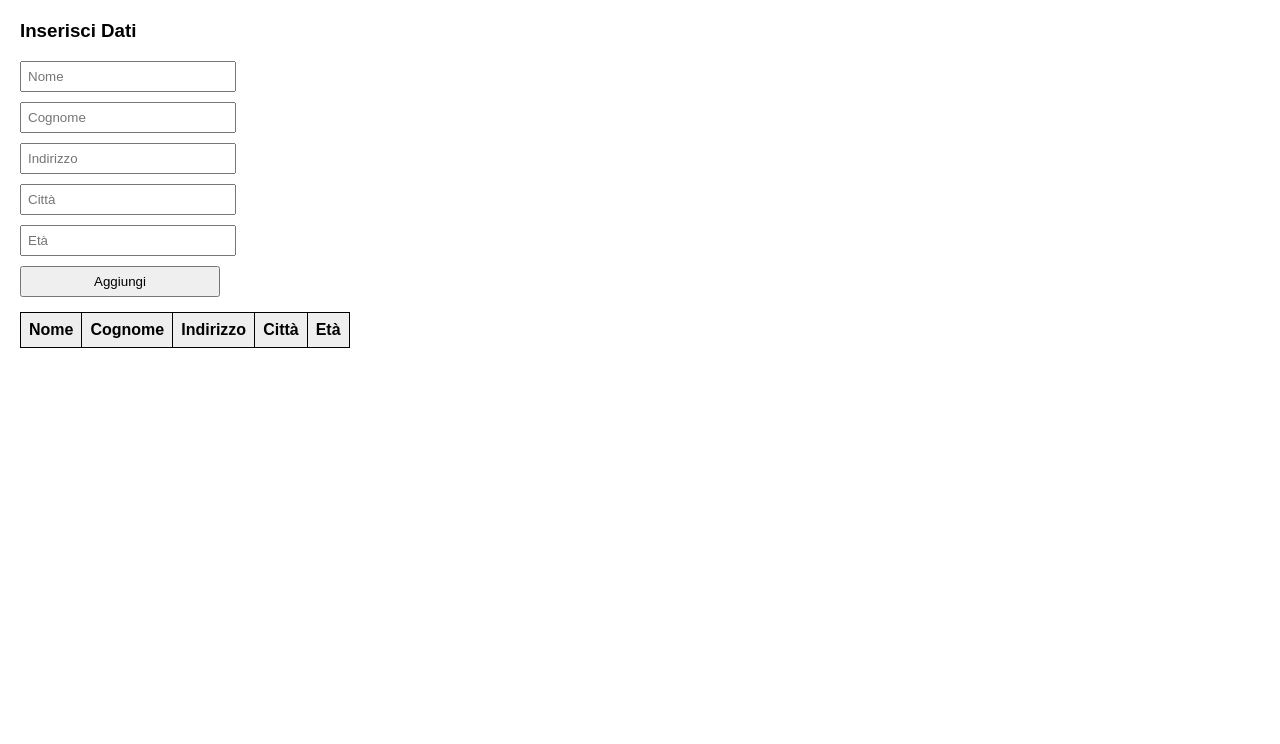
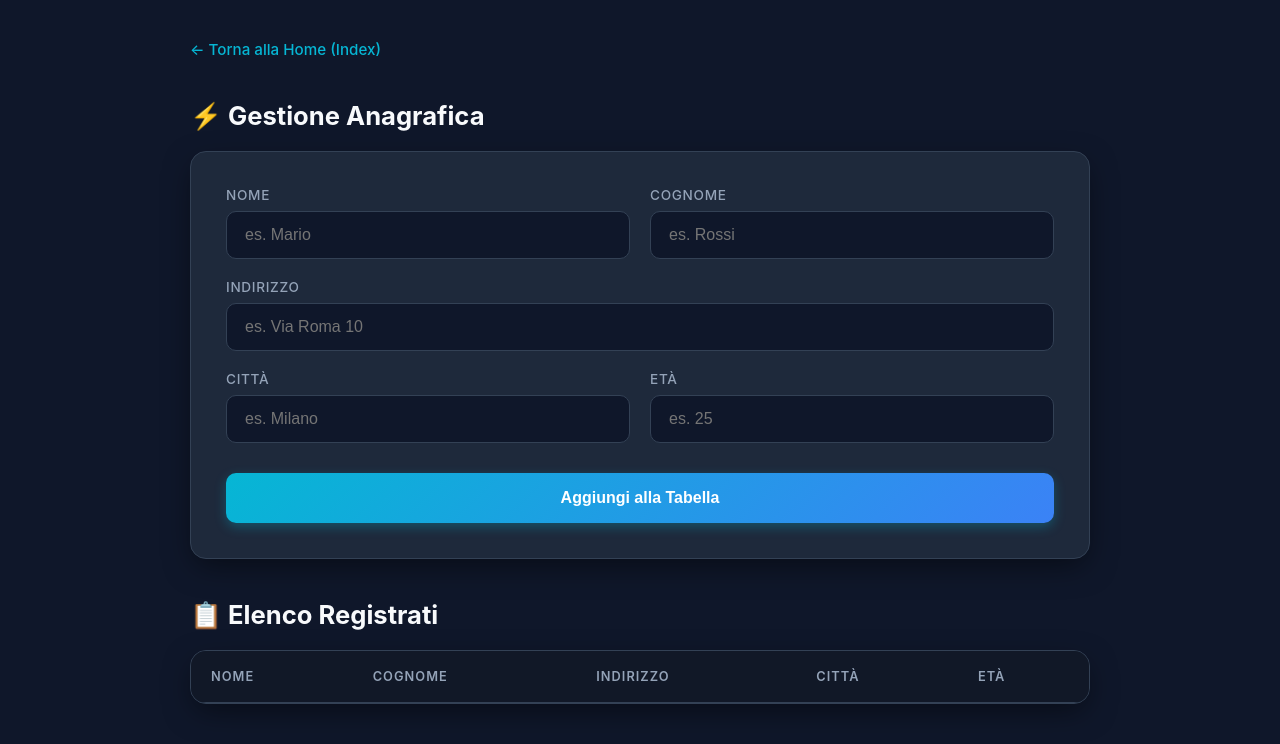
Before and after one commit to simonevorraro-rgb/tps, a plain HTML site: page anagraficas.html in a window 1280 px wide. Drawn offline with Linux system fonts and the light colour scheme.

Commit message:
Update anagraficas.html
Updated the HTML structure and styles for a dark-themed dashboard. Enhanced form inputs and added a new table for displaying registered data.

```diff
--- a/anagraficas.html
+++ b/anagraficas.html
@@ -1,27 +1,210 @@
-<!DOCTYPE html>
 <html lang="it">
 <head>
     <meta charset="UTF-8">
-    <title>Tabella Semplice</title>
+    <meta name="viewport" content="width=device-width, initial-scale=1.0">
+    <title>Tabella Anagrafica 2.0 - Dark Dashboard</title>
     <style>
-        body { font-family: Arial, sans-serif; margin: 20px; }
-        input, button { display: block; margin-bottom: 10px; padding: 6px; width: 200px; }
-        table, th, td { border: 1px solid black; border-collapse: collapse; padding: 8px; margin-top: 15px; }
-        th { background-color: #eee; }
+        :root {
+            --bg-body: #0f172a;
+            --bg-card: #1e293b;
+            --primary: #06b6d4;
+            --primary-hover: #0891b2;
+            --text-main: #f8fafc;
+            --text-muted: #94a3b8;
+            --border: #334155;
+            --radius: 16px;
+        }
+
+        body {
+            font-family: 'Inter', system-ui, -apple-system, sans-serif;
+            background-color: var(--bg-body);
+            color: var(--text-main);
+            margin: 0;
+            padding: 40px 20px;
+            display: flex;
+            flex-direction: column;
+            align-items: center;
+            min-height: 100vh;
+        }
+
+        .container {
+            width: 100%;
+            max-width: 900px;
+        }
+
+        h2 {
+            font-size: 1.6rem;
+            margin-bottom: 20px;
+            color: var(--text-main);
+            display: flex;
+            align-items: center;
+            gap: 10px;
+        }
+
+        /* Form Container in stile Dark Glass */
+        .form-container {
+            background: var(--bg-card);
+            padding: 35px;
+            border-radius: var(--radius);
+            box-shadow: 0 10px 30px -5px rgba(0, 0, 0, 0.5);
+            border: 1px solid var(--border);
+            display: grid;
+            grid-template-columns: 1fr 1fr;
+            gap: 20px;
+            margin-bottom: 40px;
+        }
+
+        .form-group {
+            display: flex;
+            flex-direction: column;
+        }
+
+        .form-group.full-width {
+            grid-column: span 2;
+        }
+
+        label {
+            margin-bottom: 8px;
+            font-weight: 500;
+            font-size: 0.85rem;
+            color: var(--text-muted);
+            text-transform: uppercase;
+            letter-spacing: 0.05em;
+        }
+
+        input {
+            padding: 14px 18px;
+            border: 1px solid var(--border);
+            border-radius: 10px;
+            font-size: 1rem;
+            outline: none;
+            transition: all 0.3s ease;
+            background-color: #0f172a;
+            color: var(--text-main);
+        }
+
+        input:focus {
+            border-color: var(--primary);
+            box-shadow: 0 0 0 4px rgba(6, 182, 212, 0.15);
+            background-color: #111827;
+        }
+
+        button {
+            grid-column: span 2;
+            background: linear-gradient(135deg, #06b6d4 0%, #3b82f6 100%);
+            color: white;
+            padding: 16px;
+            border: none;
+            border-radius: 10px;
+            cursor: pointer;
+            font-size: 1rem;
+            font-weight: 600;
+            transition: opacity 0.2s ease, transform 0.1s ease;
+            margin-top: 10px;
+            box-shadow: 0 4px 12px rgba(6, 182, 212, 0.3);
+        }
+
+        button:hover {
+            opacity: 0.9;
+        }
+
+        button:active {
+            transform: scale(0.98);
+        }
+
+        /* Table Section */
+        .table-container {
+            background: var(--bg-card);
+            border-radius: var(--radius);
+            box-shadow: 0 10px 30px -5px rgba(0, 0, 0, 0.5);
+            border: 1px solid var(--border);
+            overflow: hidden;
+        }
+
+        table {
+            width: 100%;
+            border-collapse: collapse;
+            text-align: left;
+        }
+
+        th {
+            background-color: #111827;
+            color: var(--text-muted);
+            padding: 18px 20px;
+            font-weight: 600;
+            font-size: 0.8rem;
+            border-bottom: 1px solid var(--border);
+            text-transform: uppercase;
+            letter-spacing: 0.08em;
+        }
+
+        td {
+            padding: 16px 20px;
+            border-bottom: 1px solid var(--border);
+            color: var(--text-main);
+            font-size: 0.95rem;
+        }
+
+        tr:last-child td {
+            border-bottom: none;
+        }
+
+        tr:hover td {
+            background-color: rgba(255, 255, 255, 0.02);
+        }
+
+        .back-link {
+            display: inline-block;
+            margin-bottom: 20px;
+            color: var(--primary);
+            text-decoration: none;
+            font-weight: 500;
+            font-size: 0.95rem;
+            transition: opacity 0.2s;
+        }
+
+        .back-link:hover {
+            opacity: 0.8;
+            text-decoration: underline;
+        }
     </style>
 </head>
 <body>
 
-    <h3>Inserisci Dati</h3>
-    <input type="text" id="nome" placeholder="Nome">
-    <input type="text" id="cognome" placeholder="Cognome">
-    <input type="text" id="indirizzo" placeholder="Indirizzo">
-    <input type="text" id="citta" placeholder="Città">
-    <input type="number" id="eta" placeholder="Età">
+    <div class="container">
+        <a href="index.html" class="back-link">&larr; Torna alla Home (Index)</a>
 
-    <button onclick="aggiungi()">Aggiungi</button>
+        <h2>⚡ Gestione Anagrafica</h2>
 
-    <table id="tabella">
+        <!-- Area di inserimento -->
+        <div class="form-container">
+            <div class="form-group">
+                <label for="nome">Nome</label>
+                <input type="text" id="nome" class="tdati" placeholder="es. Mario">
+            </div>
+            <div class="form-group">
+                <label for="cognome">Cognome</label>
+                <input type="text" id="cognome" class="tdati" placeholder="es. Rossi">
+            </div>
+            <div class="form-group full-width">
+                <label for="indirizzo">Indirizzo</label>
+                <input type="text" id="indirizzo" class="tdati" placeholder="es. Via Roma 10">
+            </div>
+            <div class="form-group">
+                <label for="citta">Città</label>
+                <input type="text" id="citta" class="tdati" placeholder="es. Milano">
+            </div>
+            <div class="form-group">
+                <label for="eta">Età</label>
+                <input type="number" id="eta" class="tdati" placeholder="es. 25">
+            </div>
+
+            <button type="button" onclick="aggiungiRiga()">Aggiungi alla Tabella</button>
+        </div>
+
+        <h2>📋 Elenco Registrati</h2>
+        <div class="table-container">
+            <table id="tabellaAnagrafica">
                 <thead>
                     <tr>
                         <th>Nome</th>
@@ -31,22 +214,34 @@
                         <th>Età</th>
                     </tr>
                 </thead>
-        <tbody></tbody>
+                <tbody id="dati">
+                    <!-- Le righe aggiunte appariranno qui -->
+                </tbody>
             </table>
+        </div>
+    </div>
 
     <script>
-        function aggiungi() {
+        function aggiungiRiga() {
+            const nome = document.getElementById('nome').value.trim();
+            const cognome = document.getElementById('cognome').value.trim();
+            const indirizzo = document.getElementById('indirizzo').value.trim();
+            const citta = document.getElementById('citta').value.trim();
+            const eta = document.getElementById('eta').value.trim();
 
-            let riga = document.getElementById("tabella").getElementsByTagName("tbody")[0].insertRow();
+            if (!nome || !cognome || !indirizzo || !citta || !eta) {
+                alert("Compila tutti i campi prima di aggiungere la riga.");
+                return;
+            }
 
-            riga.insertCell(0).innerText = document.getElementById("nome").value;
-            riga.insertCell(1).innerText = document.getElementById("cognome").value;
-            riga.insertCell(2).innerText = document.getElementById("indirizzo").value;
-            riga.insertCell(3).innerText = document.getElementById("citta").value;
-            riga.insertCell(4).innerText = document.getElementById("eta").value;
-
-
-            document.querySelectorAll("input").forEach(i => i.value = "");
+            document.getElementById('dati').innerHTML +=
+                '<tr>' +
+                    '<td>' + nome + '</td>' +
+                    '<td>' + cognome + '</td>' +
+                    '<td>' + indirizzo + '</td>' +
+                    '<td>' + citta + '</td>' +
+                    '<td>' + eta + '</td>' +
+                '</tr>';
         }
     </script>
 
```
Lines whose indentation alone changed are shown as unchanged.
